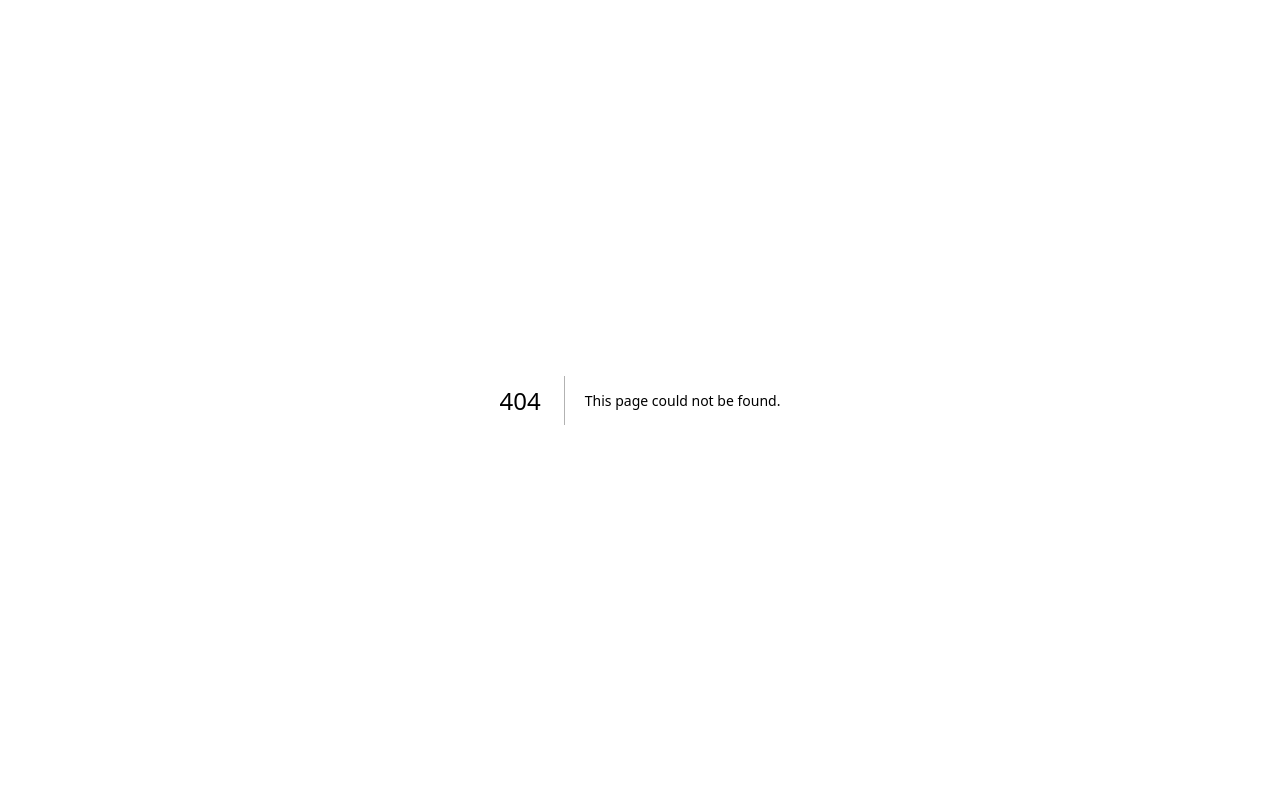
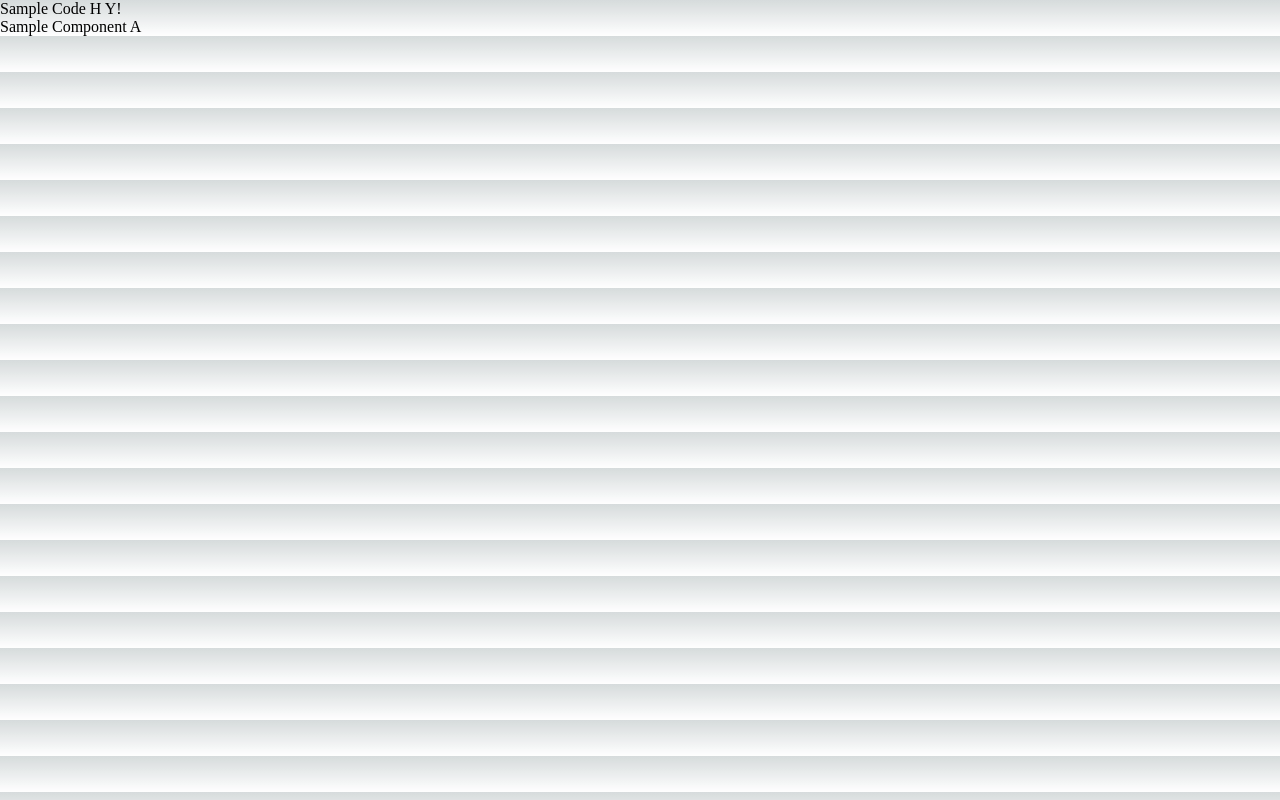
Before and after one commit to SandeshJ-07/Demo, a Next.js app: page /sample in a window 1280 px wide. Before the commit this address had no page. Built offline with nearby package versions, Linux system fonts and the light colour scheme.

Commit message:
Added component

```diff
--- /dev/null
+++ b/components/A.tsx
@@ -0,0 +1,7 @@
+const A = () => {
+    return(
+        <div>Sample Component A</div>
+    )
+}
+
+export default A;
--- /dev/null
+++ b/pages/sample.tsx
@@ -0,0 +1,12 @@
+import A from "@/components/A";
+
+const SampleComponent = () => {
+    return(
+        <div>
+            <p>Sample Code H Y!</p>
+            <A/>
+            </div>
+    );
+}
+
+export default SampleComponent;
```
